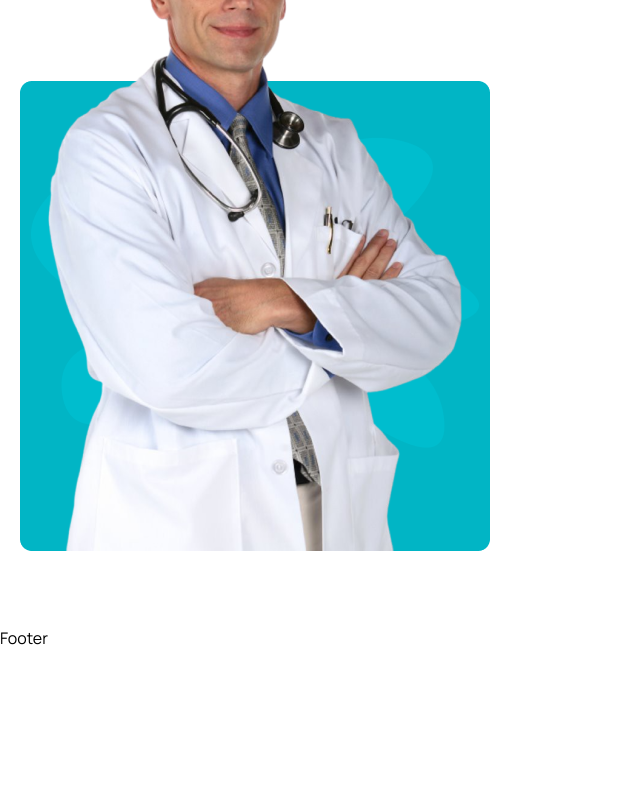
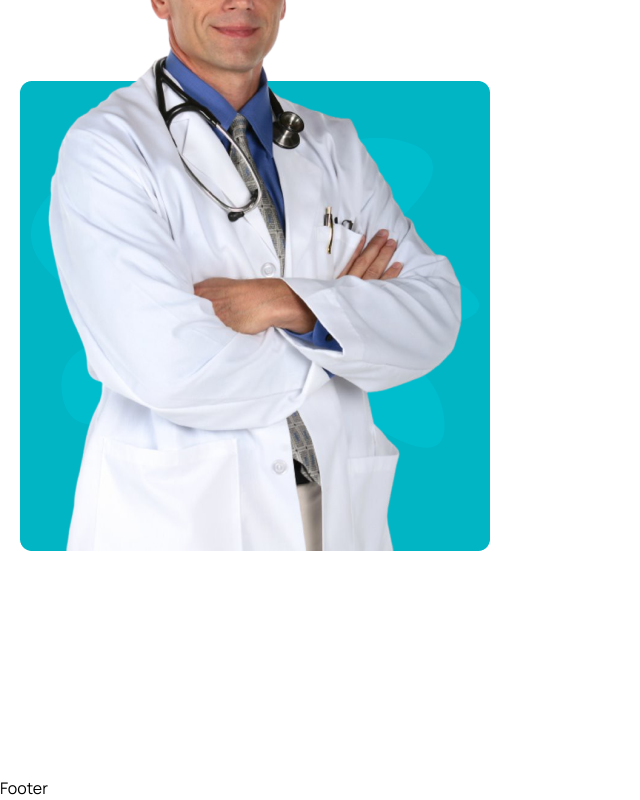
Before and after one commit to KMPKBandara/MediQ, a React (Vite) app in the folder frontend/: page / in a window 1280 px wide. Shown: the part 4185-4985 px from the top of the page, without its empty margins (0-640 px from the left). Before the commit the page ends 4835 px from the top, so only its background shows below. Built offline with nearby package versions, Linux system fonts and the light colour scheme.

Commit message:
Testimonial Start

```diff
--- a/frontend/src/pages/Home.jsx
+++ b/frontend/src/pages/Home.jsx
@@ -268,6 +268,11 @@ const Home = () => {
         </div>
       </section>
       {/* ===== faq section end =====  */}
+      {/* ===== testimonial ===== */}
+      <section>
+        <div className="container"></div>
+      </section>
+      {/* ===== testimonial end ===== */}
     </>
   );
 };
```
